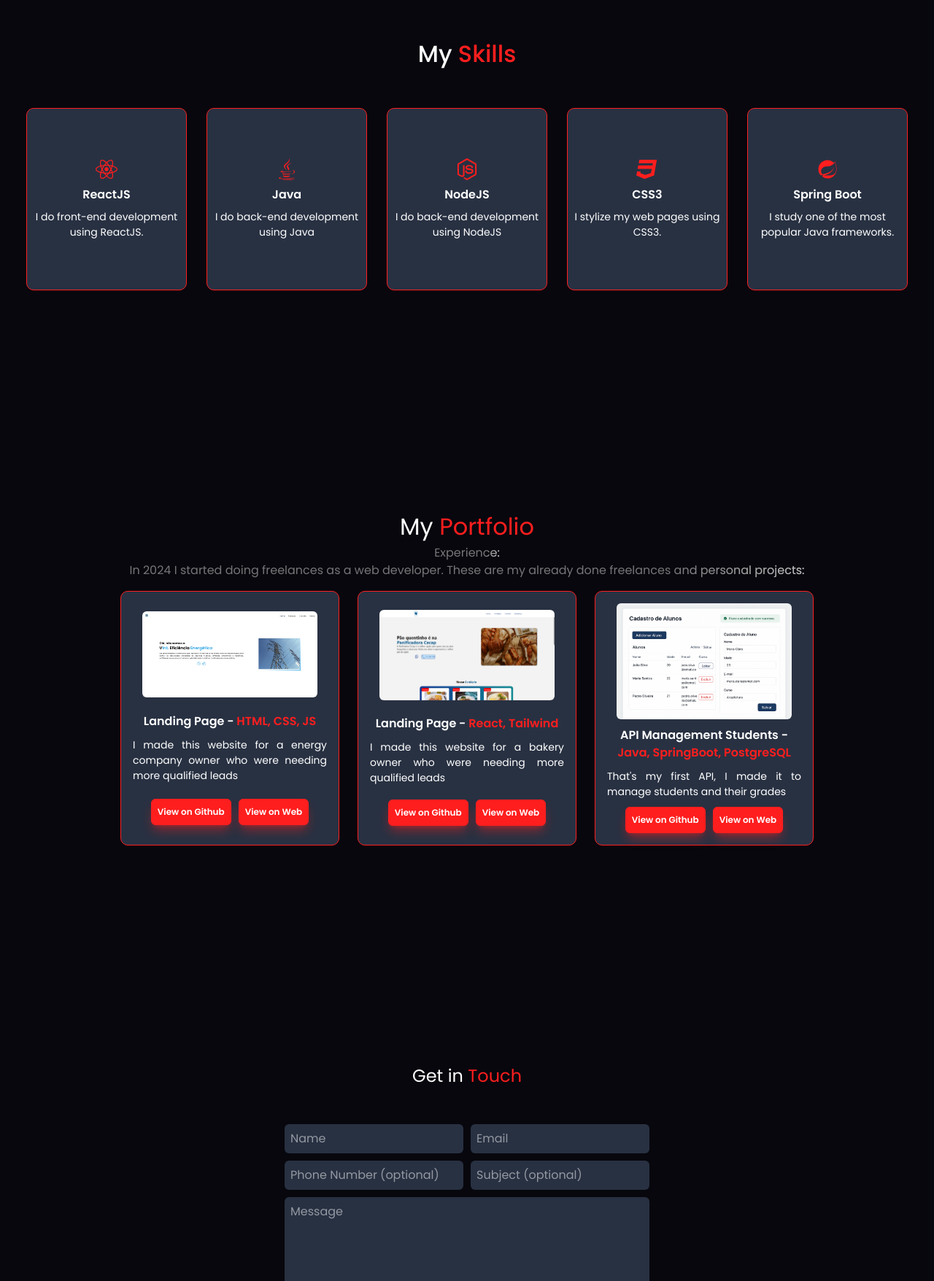
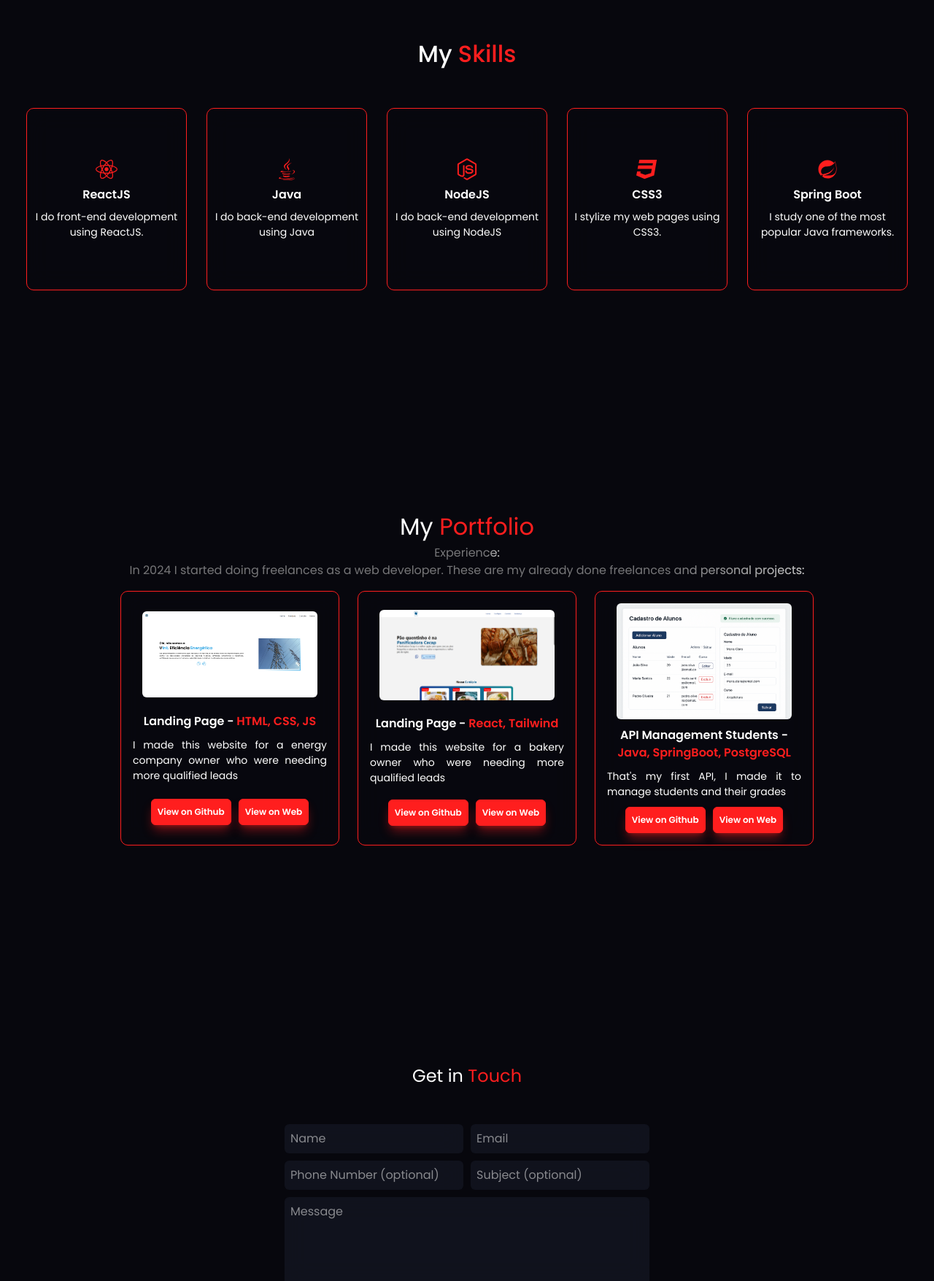
Before and after one commit to Matheus-Aguiarr/portfolio, a React (Vite) app: page / in a window 1280 px wide. Shown: the part 1041-2797 px from the top of the page at 73% size. Built offline with nearby package versions, Linux system fonts and the light colour scheme.

Commit message:
feat: new style, liquid glass at header

```diff
--- a/src/App.jsx
+++ b/src/App.jsx
@@ -6,6 +6,7 @@ import { useState } from "react";
 import Portfolio from "./components/Portfolio/Portfolio.jsx";
 import Particles from "./Animations/Particles.jsx";
 import Contact from "./components/Contact/Contact.jsx";
+import About from "./components/About/About.jsx";
 
 function App() {
   const [isMenuOpen, setIsMenuOpen] = useState(false);
@@ -34,13 +35,16 @@ function App() {
       />
       <div className="app-content">
         <Header
-          navMenu={`nav ${isMenuOpen ? "open" : ""}`}
+          navMenu={`nav ${
+            isMenuOpen ? "open bg-[var(--bg-color02)]/30 backdrop-blur-lg" : ""
+          }`}
           burgerMenu={toggleMenu}
         />
         <Home onClick={closeMenu} />
         <Skills onClick={closeMenu} />
         <Portfolio onClick={closeMenu} />
         <Contact onClick={closeMenu} />
+        <About onClick={closeMenu} />
       </div>
     </div>
   );
--- /dev/null
+++ b/src/components/About/About.jsx
@@ -0,0 +1,21 @@
+import "./About.css";
+import myPic from "../../assets/eughibli.jpg";
+
+const About = ({ onClick }) => {
+  return (
+    <div onClick={onClick} className="flex flex-row ">
+      <div>
+        <img src={myPic} alt="" className="w-[200px]" />
+      </div>
+      <h1 className="text-white">
+        About <span className="text-[var(--main-color)]">Me</span>
+      </h1>
+      <p>
+        I'm 17yo, I started learning programming in january 2024. Nowadays, i'm
+        focusing on backend with Java Springboot,{" "}
+      </p>
+    </div>
+  );
+};
+
+export default About;
--- a/src/components/Contact/Contact.jsx
+++ b/src/components/Contact/Contact.jsx
@@ -22,14 +22,14 @@ const Contact = ({ onClick }) => {
               placeholder="Name"
               name="name"
               required
-              className="bg-[var(--bg-color03)] p-2 text-white rounded-md w-[50%] border-none "
+              className="bg-[var(--bg-color03)]/30 backdrop-blur-lg p-2 text-white rounded-md w-[50%] border-none "
             />
             <input
               type="email"
               placeholder="Email"
               name="email"
               required
-              className="bg-[var(--bg-color03)] p-2 text-white rounded-md w-[50%] border-none"
+              className="bg-[var(--bg-color03)]/30 backdrop-blur-lg p-2 text-white rounded-md w-[50%] border-none"
             />
           </div>
           <div className="flex flex-row gap-[10px]">
@@ -37,13 +37,13 @@ const Contact = ({ onClick }) => {
               type="tel"
               placeholder="Phone Number (optional)"
               name="phone"
-              className="bg-[var(--bg-color03)] p-2 text-white rounded-md w-[50%] border-none"
+              className="bg-[var(--bg-color03)]/30 backdrop-blur-lg p-2 text-white rounded-md w-[50%] border-none"
             />
             <input
               type="text"
               placeholder="Subject (optional)"
               name="subject"
-              className="bg-[var(--bg-color03)] p-2 text-white rounded-md w-[50%] border-none"
+              className="bg-[var(--bg-color03)]/30 backdrop-blur-lg p-2 text-white rounded-md w-[50%] border-none"
             />
           </div>
           <div className="flex flex-col gap-[10px]">
@@ -52,7 +52,7 @@ const Contact = ({ onClick }) => {
               name="message"
               rows="5"
               required
-              className="bg-[var(--bg-color03)] p-2 text-white rounded-md resize-none"
+              className="bg-[var(--bg-color03)]/30 backdrop-blur-lg p-2 text-white rounded-md resize-none"
             ></textarea>
             <button
               type="submit"
--- a/src/components/Header/Header.css
+++ b/src/components/Header/Header.css
@@ -9,7 +9,6 @@
   .header-container {
     position: fixed;
     z-index: 100;
-    background-color: var(--bg-color02);
     width: 100%;
     height: 70px;
   }
@@ -30,7 +29,6 @@
     z-index: 100;
     left: 0;
     top: 70px;
-    background: var(--bg-color02);
     width: 100%;
   }
   .nav-list {
--- a/src/components/Header/Header.jsx
+++ b/src/components/Header/Header.jsx
@@ -7,7 +7,7 @@ const Header = ({ navMenu, burgerMenu }) => {
 
   return (
     <header className="header">
-      <div className="header-container">
+      <div className="header-container bg-[(--bg-color02)]/30 backdrop-blur-lg ">
         <a href="" className="burger-menu" onClick={burgerMenu}>
           <IoMenu size={40} />
         </a>
--- a/src/components/Home/Home.jsx
+++ b/src/components/Home/Home.jsx
@@ -5,6 +5,7 @@ import { FiGithub } from "react-icons/fi";
 import { GiSpiderMask } from "react-icons/gi";
 import { GiLongLeggedSpider } from "react-icons/gi";
 import { GiHangingSpider } from "react-icons/gi";
+import cv from "../../assets/curriculoMatheusDev.pdf";
 
 // Proxima coisa a fazer: addDownloadCV;
 
@@ -58,6 +59,7 @@ const Home = ({ onClick }) => {
         <a
           href=""
           className="shadow-lg shadow-[#ff1e1e6c] bg-[var(--main-color)] w-[fit-content] m-auto text-[#fff] mt-4 p-2 rounded-xl px-8 hover:bg-[var(--bg-color)] duration-[.5s] hover:text-[var(--main-color)] border-1 border-[var(--main-color)] font-bold"
+          download={cv}
         >
           Download CV
         </a>
--- a/src/components/PortfolioBox/PortfolioBox.jsx
+++ b/src/components/PortfolioBox/PortfolioBox.jsx
@@ -7,7 +7,7 @@ const PortfolioBox = ({
   urlWeb,
 }) => {
   return (
-    <div className="portfolioBox bg-[var(--bg-color03)] max-w-[300px] min-w-[300px] flex flex-col p-4 rounded-[10px] gap-[10px] hover:scale-[1.05] duration-[.5s] cursor-pointer border-[var(--main-color)] border-1 hover:inset-shadow-sm inset-shadow-black ">
+    <div className="portfolioBox bg-[var(--bg-color02)]/30 backdrop-blur-lg max-w-[300px] min-w-[300px] flex flex-col p-4 rounded-[10px] gap-[10px] hover:scale-[1.05] duration-[.5s] cursor-pointer border-[var(--main-color)] border-1 hover:inset-shadow-sm inset-shadow-black ">
       <div className="w-[90%] m-auto">
         <a href={urlWeb} target="_blank">
           <img
--- a/src/components/SkillsBox/SkillsBox.jsx
+++ b/src/components/SkillsBox/SkillsBox.jsx
@@ -2,7 +2,7 @@ import "./SkillsBox.css";
 
 const SkillsBox = ({ description, name, icon }) => {
   return (
-    <div className="skills-box w-[220px] h-[250px] flex flex-col bg-[var(--bg-color03)] rounded-[10px] justify-center items-center border-[var(--main-color)] border-[1px] text-[white] p-2 gap-2 hover:scale-[1.05] duration-[.5s] cursor-pointer hover:inset-shadow-sm inset-shadow-black">
+    <div className="skills-box w-[220px] h-[250px] flex flex-col rounded-[10px] justify-center items-center border-[var(--main-color)] border-[1px] text-[white] p-2 gap-2 hover:scale-[1.05] duration-[.5s] cursor-pointer hover:inset-shadow-sm inset-shadow-black bg-[var(--bg-color02)]/30 backdrop-blur-lg">
       <div>{icon}</div>
       <h2 className="font-semibold text-center">{name}</h2>
       <p className="text-center text-[14px]">{description}</p>
```
Also changed, not shown: src/assets/eughibli.jpg (added), src/components/About/About.css (added), 1 other file (tests, documents, lock files or other folders).
